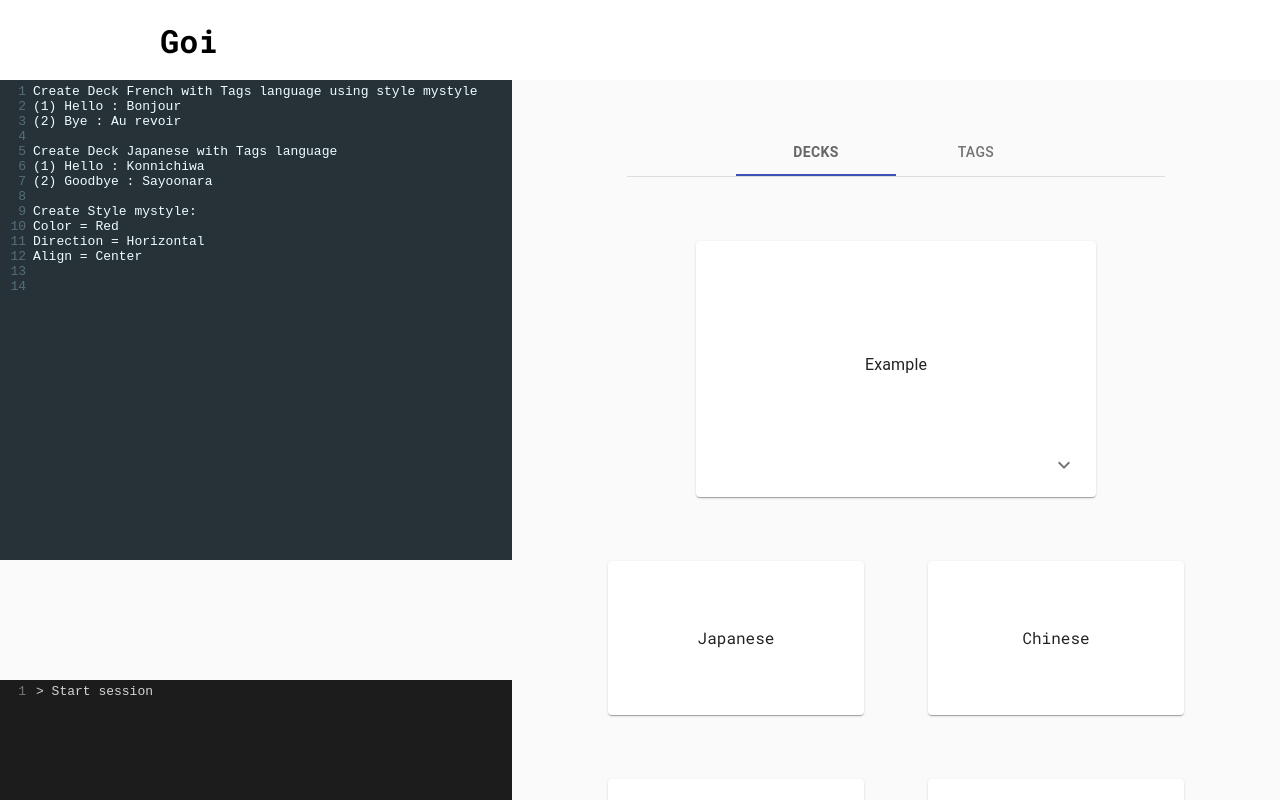
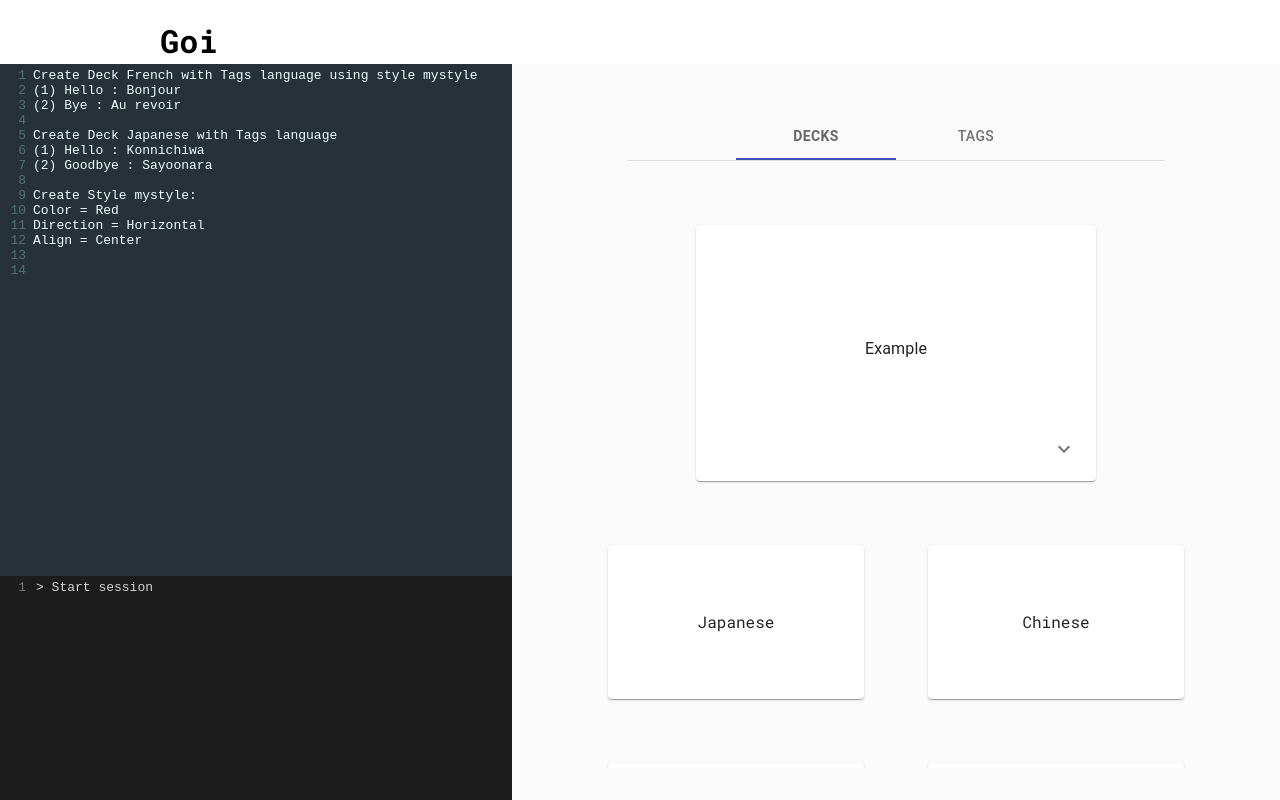
Before and after one commit to Dara2004/Goi, a React app: page / in a window 1280 px wide. Shown: the top 800 px of the page. Built offline with nearby package versions, Linux system fonts and the light colour scheme; what @nozbe/watermelondb would draw is missing.

Commit message:
fixed code editor styling

```diff
--- a/src/App.css
+++ b/src/App.css
@@ -14,7 +14,7 @@ body {
   font-family: "Roboto Mono", monospace;
 }
 .navbar {
-  height: 5em;
+  height: 8vh;
   background-color: white;
   padding-left: 10em;
 }
@@ -23,15 +23,15 @@ body {
   grid-area: card-editor;
 }
 
-.card-editor-codemirror {
-  height: 500px;
-}
-
 .card-editor .CodeMirror {
-  height: 60vh !important;
+  height: 64vh !important;
 }
 .command-editor {
   grid-area: command-editor;
+}
+
+.command-editor .CodeMirror {
+  height: 28vh;
 }
 
 .container {
@@ -39,7 +39,7 @@ body {
   /* height: 100vh; */
   min-width: 0;
   grid-template-columns: 4fr 6fr;
-  grid-template-rows: 2fr 1fr;
+  grid-template-rows: 64fr 28fr;
   grid-template-areas:
     "card-editor card-view"
     "command-editor card-view";
@@ -59,7 +59,7 @@ body {
 .card-view-container {
   grid-area: card-view;
   overflow-y: auto;
-  height: 90vh;
+  height: 88vh;
 }
 
 .session-container {
--- a/src/App.tsx
+++ b/src/App.tsx
@@ -57,6 +57,12 @@ export default function App() {
         <NavBar></NavBar>
       </div>
       <div className="container" style={{ backgroundColor: "#FAFAFA" }}>
+        {/* <div
+          style={{ gridArea: "card-editor", backgroundColor: "green" }}
+        ></div>
+        <div
+          style={{ gridArea: "command-editor", backgroundColor: "black" }}
+        ></div> */}
         <CardEditor onChange={handleCardsChange}></CardEditor>
         <CommandEditor onChange={handleCommandChange}></CommandEditor>
         {command === "> Start session" ? (
```
